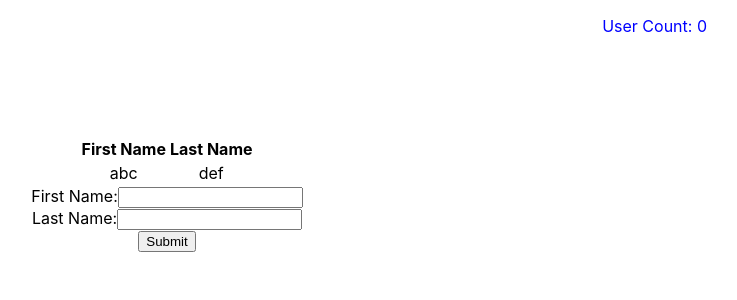
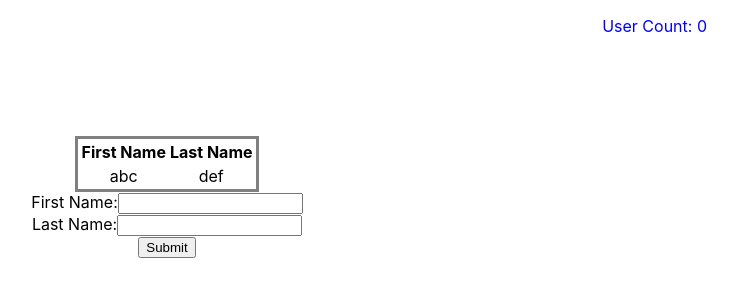
Before and after one commit to dragon-3/users-crud, a React (Create React App) app: page / in a window 1280 px wide. Shown: the top 300 px of the page, without its empty margins (473-1210 px from the left). Built offline with nearby package versions, Linux system fonts and the light colour scheme; no server answers.

Commit message:
Modified.

```diff
--- a/src/Home.css
+++ b/src/Home.css
@@ -9,3 +9,11 @@
     display: flex;
     justify-content: center;
 }
+
+.form {
+    margin-top: 100px;
+}
+
+table, tr {
+    border: solid grey;
+}
```
